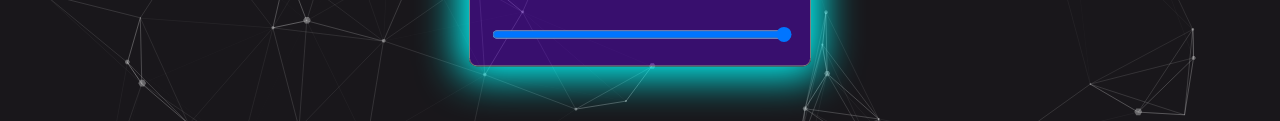
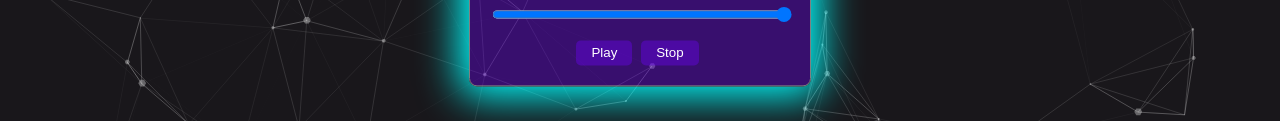
Before and after one commit to A10114/a10114.github.io, a plain HTML site: page index.html in a window 1280 px wide. Shown: the part 492-613 px from the top of the page. Drawn offline with Linux system fonts and the light colour scheme; a web font is replaced by a local one.

Commit message:
Added Play / Stop Button

```diff
--- a/index.html
+++ b/index.html
@@ -58,8 +58,26 @@
     margin-top: 10px; /* to give some spacing */
     }
 
+    button {
+    margin-top: 10px;
+    margin-right: 5px;
+    padding: 5px 15px;
+    background-color: #6f00ff5d;
+    border: none;
+    border-radius: 5px;
+    color: white;
+    cursor: pointer;
+    transition: background-color 0.3s;
+    }
 
-
+    button:hover {
+    background-color: #6f00ff;
+    }
+    .button-container {
+    text-align: center;
+    margin-top: 5px;  /* optional, to give some space above the buttons */
+    font-family: 'Public Pixel', sans-serif;
+    }
     </style>
 
 
@@ -74,6 +92,11 @@
             <p><br>Bye.<br></p>
             <h5><br>Discord: @A10114<br><br>Telegram: @realA10114<br><br><br><br>Adjust Music Vol.</h5>
             <input type="range" id="volumeSlider" class="volume-slider" min="0" max="1" step="0.01" value="1" onchange="adjustVolume()">
+            <div class="button-container">
+                <button id="btnPlay" onclick="playAudio();">Play</button>
+                <button id="btnStop" onclick="stopAudio();">Stop</button>
+            </div>
+
         </div>
     </div>
     <script>
@@ -82,8 +105,23 @@
             const volumeSlider = document.getElementById("volumeSlider");
             player.volume = volumeSlider.value;
         }
+
+        function adjustVolume() {
+            const volumeSlider = document.getElementById("volumeSlider");
+            player.volume = volumeSlider.value;
+        }
+
+        function playAudio() {
+            if (player.paused) {
+                player.play();
+            }
+        }
+
+        function stopAudio() {
+            player.pause();
+            player.currentTime = 0;  // Reset audio to start
+        }
     </script>
-
 
     <script src="particles.js"></script>
     <script src="app.js"></script>
```
